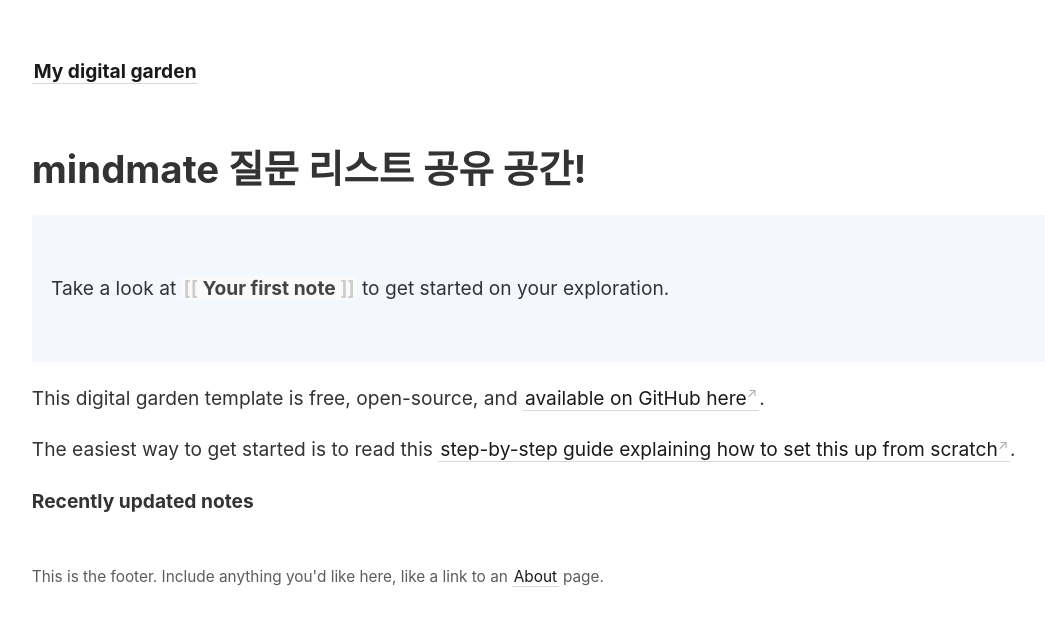
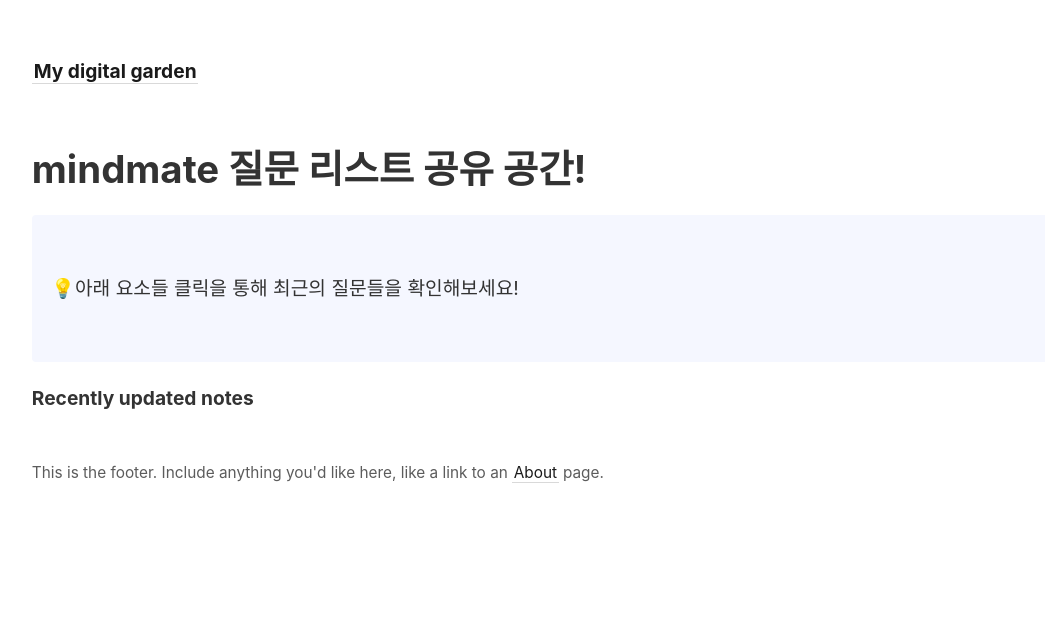
Before and after one commit to bangjeun/mindmate, a Jekyll site: the page built from _pages/index.md, in a window 1280 px wide. Shown: the top 626 px of the page, without its empty margins (45-1090 px from the left). Built offline with Jekyll 4.4.1, drawn with Linux system fonts in a browser that asks for light colours.

Commit message:
Update index.md

```diff
--- a/_pages/index.md
+++ b/_pages/index.md
@@ -8,12 +8,8 @@
 # mindmate 질문 리스트 공유 공간!
 
 <p style="padding: 3em 1em; background: #f5f7ff; border-radius: 4px;">
-  Take a look at <span style="font-weight: bold">[[Your first note]]</span> to get started on your exploration.
+  💡아래 요소들 클릭을 통해 최근의 질문들을 확인해보세요!
 </p>
-
-This digital garden template is free, open-source, and [available on GitHub here](https://github.com/maximevaillancourt/digital-garden-jekyll-template).
-
-The easiest way to get started is to read this [step-by-step guide explaining how to set this up from scratch](https://maximevaillancourt.com/blog/setting-up-your-own-digital-garden-with-jekyll).
 
 <strong>Recently updated notes</strong>
 
```
